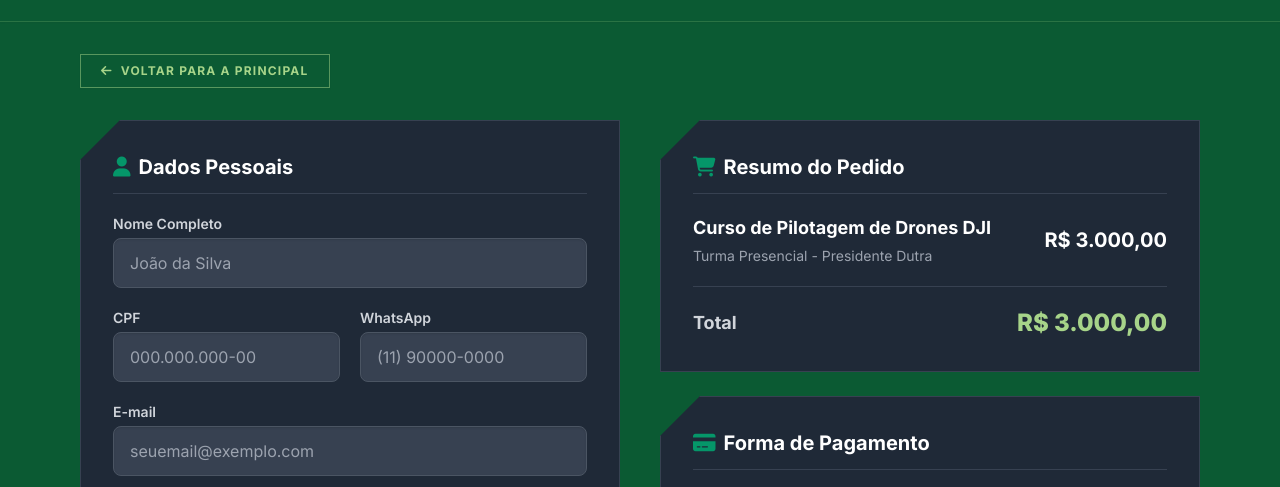
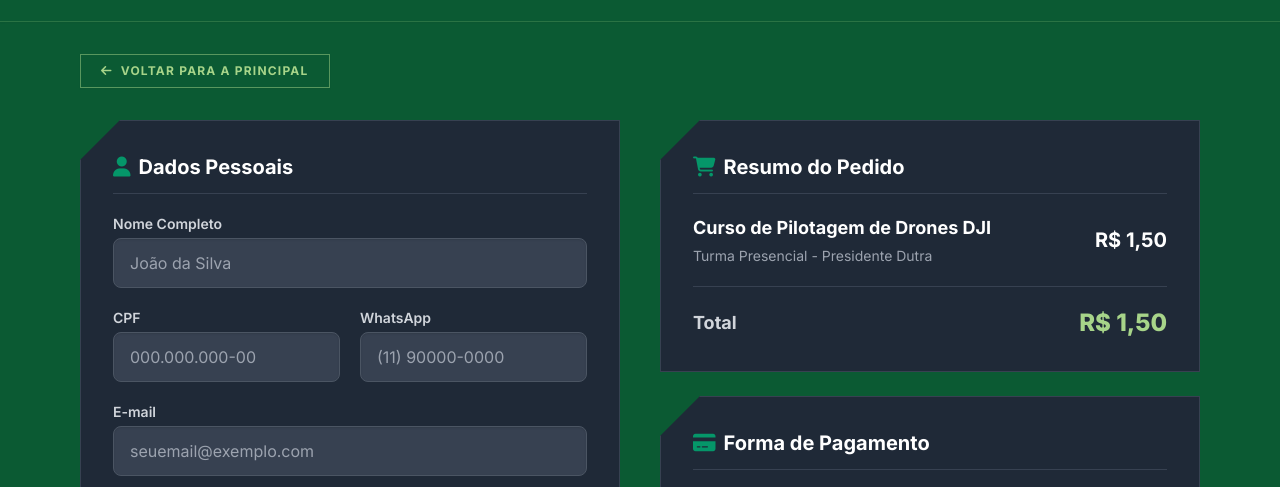
Before and after one commit to Danz-1/skylinkdjiacademy, a website: page checkout.html in a window 1280 px wide. Shown: the part 119-606 px from the top of the page. Drawn offline with nearby package versions, Linux system fonts and the light colour scheme.

Commit message:
Add files via upload

```diff
--- a/checkout.html
+++ b/checkout.html
@@ -182,12 +182,12 @@
                             <h3 class="font-bold text-lg text-white">Curso de Pilotagem de Drones DJI</h3>
                             <p class="text-sm text-gray-400 mt-1">Turma Presencial - Presidente Dutra</p>
                         </div>
-                        <span class="font-bold text-xl text-white">R$ 3.000,00</span>
+                        <span class="font-bold text-xl text-white">R$ 1,50</span>
                     </div>
 
                     <div class="border-t border-gray-700 pt-5 flex justify-between items-center">
                         <span class="font-bold text-lg text-gray-300">Total</span>
-                        <span class="font-black text-2xl text-skylink-light">R$ 3.000,00</span>
+                        <span class="font-black text-2xl text-skylink-light">R$ 1,50</span>
                     </div>
                 </div>
 
@@ -297,7 +297,7 @@
                     },
                     body: JSON.stringify({
                         title: 'Curso de Drones DJI',
-                        price: 3000.00,
+                        price: 1.50,
                         quantity: 1,
                         payer_email: payer_email,
                         payment_method: selectedPaymentMethod
```
